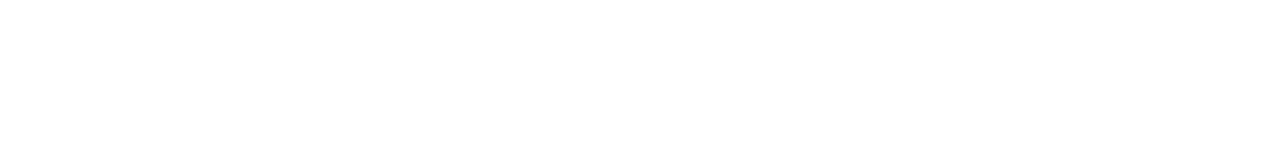
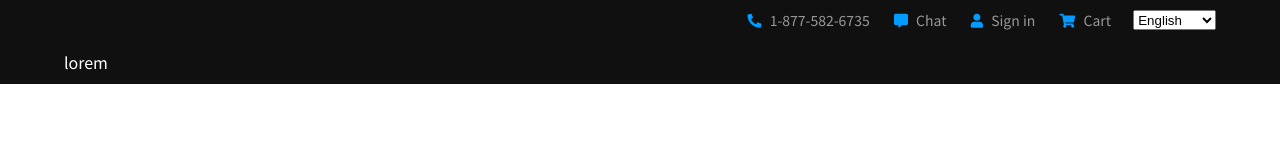
Before and after one commit to SimonaCinti/sass-painter, a website: page index.html in a window 1280 px wide. Drawn offline with Linux system fonts and the light colour scheme.

Commit message:
navtbar top right

```diff
--- a/index.html
+++ b/index.html
@@ -15,10 +15,36 @@
 <body>
     <!-- Heaeder -->
     <header>
-        <!-- Nav Top -->
-        <nav></nav>
-        <!-- Nav Bottom -->
-        <nav></nav>
+        <!-- Navbar -->
+        <nav class="navbar flex">
+            <!-- Nav Top -->
+            <div class="top flex">
+                <ul class="flex">
+                    <li>
+                        <i class="fas fa-phone-alt"></i>
+                        1-877-582-6735
+                    </li>
+                    <li>
+                        <i class="fas fa-comment-alt"></i>
+                        Chat
+                    </li>
+                    <li>
+                        <i class="fas fa-user"></i>
+                        Sign in
+                    </li>
+                    <li>
+                        <i class="fas fa-shopping-cart"></i>
+                        Cart
+                    </li>
+                </ul>
+                <select name="lang" id="lang">
+                    <option value="English">English</option>
+                    <option value="Italian">Italian</option>
+                </select>
+            </div>
+            <!-- Nav Bottom -->
+            <div class="bottom">lorem</div>
+        </nav>
         <!-- Jumbotron -->
         <div class="jumbotron"></div>
     </header>
--- a/src/scss/partials/_commons.scss
+++ b/src/scss/partials/_commons.scss
@@ -6,4 +6,13 @@ box-sizing: border-box;
 
 body {
     font-family: 'Noto Sans JP', sans-serif;
+    display: flex;
+    flex-direction: column;
 }
+
+ul {
+    list-style: none;
+}
+li {
+    display: inline-block;
+}
--- a/src/scss/partials/_header.scss
+++ b/src/scss/partials/_header.scss
@@ -0,0 +1,41 @@
+// Header
+
+header,
+.navbar {
+    background-color: $bg_black;
+}
+
+.navbar {
+    width: 90%;
+    margin: 0 auto;
+    flex-direction: column;
+    justify-content: space-around;
+    .top,
+    .bottom {
+        color: white;
+        padding: 10px 0;
+    }
+    .top {
+        align-self: flex-end;
+        ul {
+            flex-basis: 100%;
+            justify-content: space-around;
+        }
+        li {
+            padding-right: 20px;
+            color: $color-navbar;
+            font-size: 14px;
+            i {
+                color: $color-icon;
+                margin-right: 5px;
+            }
+            &:hover{
+                color: white;
+                cursor: pointer;
+            }
+        }
+        select {
+            width: 100px;
+        }
+    }
+}
--- a/src/scss/partials/_utilities.scss
+++ b/src/scss/partials/_utilities.scss
@@ -0,0 +1,4 @@
+// Utilities
+.flex {
+    display: flex;
+}
--- a/src/scss/partials/_variables.scss
+++ b/src/scss/partials/_variables.scss
@@ -3,4 +3,9 @@
 $bg_black: #101010;
 $bg_grey: #222222;
 $bg_nav: #e6e6e6;
-$bg_footer: #1e1e1e
+$bg_footer: #1e1e1e;
+
+// Color
+
+$color-icon: #009cff;
+$color-navbar: rgb(152, 152, 152);
```
Also changed, not shown: dist/css/style.css.
